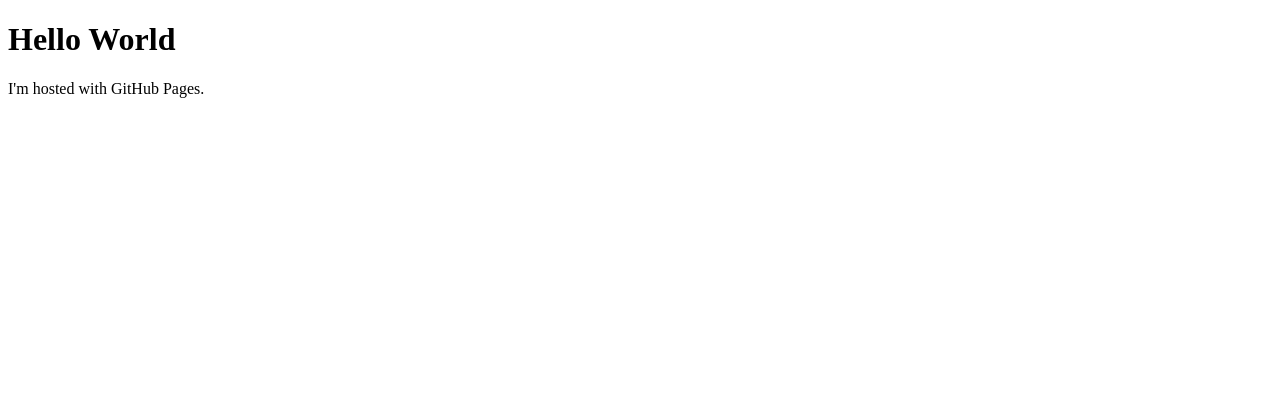
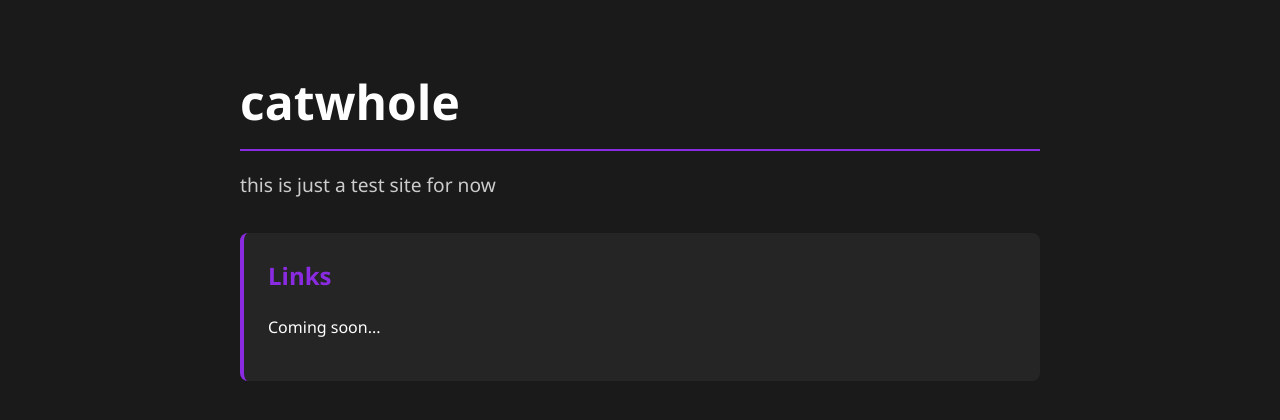
Before and after one commit to catwhole/catwhole.github.io, a plain HTML site: page index.html in a window 1280 px wide. Drawn offline with Linux system fonts and the light colour scheme.

Commit message:
simple update

```diff
--- a/index.html
+++ b/index.html
@@ -1,7 +1,23 @@
 <!DOCTYPE html>
 <html>
+<head>
+    <title>catwhole</title>
+    <link rel="stylesheet" href="style.css">
+    <meta charset="UTF-8">
+    <meta name="viewport" content="width=device-width, initial-scale=1.0">
+</head>
 <body>
-<h1>Hello World</h1>
-<p>I'm hosted with GitHub Pages.</p>
+    <div class="container">
+        <h1>catwhole</h1>
+        <p class="description">this is just a test site for now</p>
+
+        <div class="links-section">
+            <h2>Links</h2>
+            <ul class="links-list">
+                <li><a href="#">Coming soon...</a></li>
+                <!-- Add more links here as needed -->
+            </ul>
+        </div>
+    </div>
 </body>
 </html>
--- /dev/null
+++ b/style.css
@@ -0,0 +1,59 @@
+body {
+    background-color: #1a1a1a;
+    color: #ffffff;
+    font-family: 'Segoe UI', Arial, sans-serif;
+    margin: 0;
+    padding: 0;
+    line-height: 1.6;
+}
+
+.container {
+    max-width: 800px;
+    margin: 0 auto;
+    padding: 2rem;
+}
+
+h1 {
+    color: #ffffff;
+    font-size: 3rem;
+    margin-bottom: 0.5rem;
+    border-bottom: 2px solid #8a2be2;
+    padding-bottom: 0.5rem;
+}
+
+.description {
+    color: #cccccc;
+    font-size: 1.2rem;
+    margin-bottom: 2rem;
+}
+
+.links-section {
+    background-color: #252525;
+    padding: 1.5rem;
+    border-radius: 8px;
+    border-left: 4px solid #8a2be2;
+}
+
+h2 {
+    color: #8a2be2;
+    margin-top: 0;
+}
+
+.links-list {
+    list-style: none;
+    padding: 0;
+}
+
+.links-list li {
+    margin-bottom: 0.5rem;
+}
+
+.links-list a {
+    color: #ffffff;
+    text-decoration: none;
+    transition: color 0.3s ease;
+}
+
+.links-list a:hover {
+    color: #8a2be2;
+}
```
